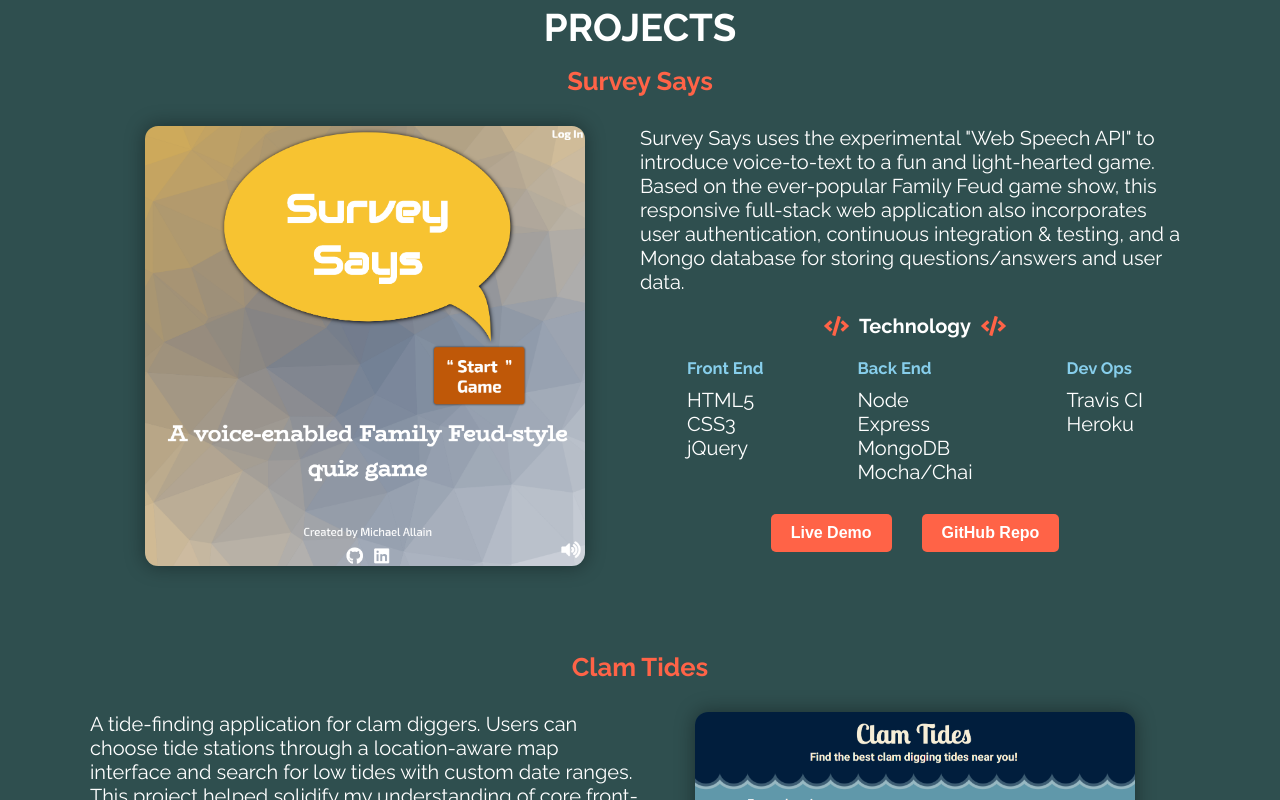
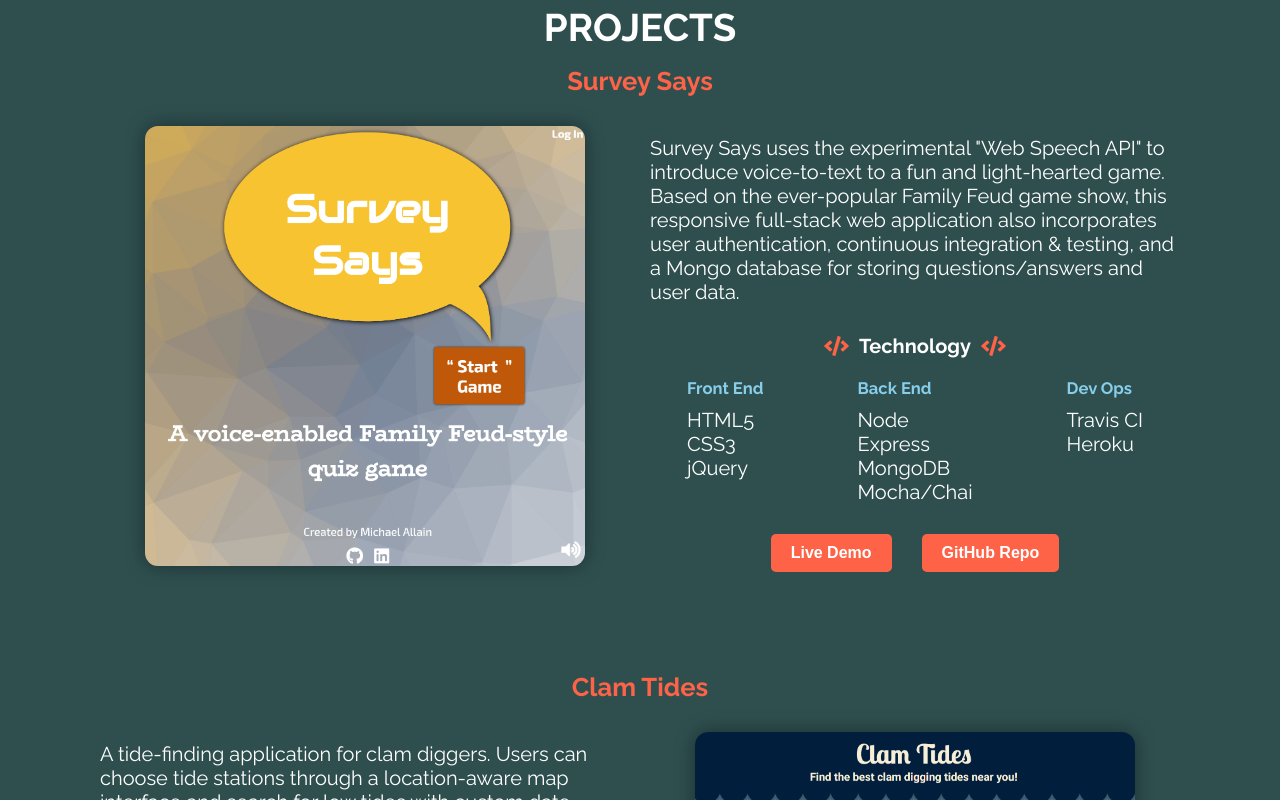
Before and after one commit to fastlain/portfolio, a React (Create React App) app: page / in a window 1280 px wide. Shown: the part 1420-2220 px from the top of the page. Built offline with nearby package versions, Linux system fonts and the light colour scheme.

Commit message:
Adjust Project link  button sizing

```diff
--- a/src/Project.module.css
+++ b/src/Project.module.css
@@ -15,13 +15,12 @@
 
 .btn {
     display: inline-block;
-    margin: 0 15px;
+    margin: 0 5px;
     background-color: tomato;
     color: white;
     font-weight: bold;
     font-size: 1rem;
     cursor: pointer;
-
 }
 
 .btn:hover {
@@ -33,6 +32,7 @@
     width: 100%;
     max-width: 600px;
     margin: 10px auto;
+    padding: 10px 10px;
 }
 
 .imgContainer {
@@ -92,4 +92,8 @@
     .btnCont {
         margin: 30px auto;
     }
+
+    .btn {
+        margin: 0 15px;
+    }
 }
```
